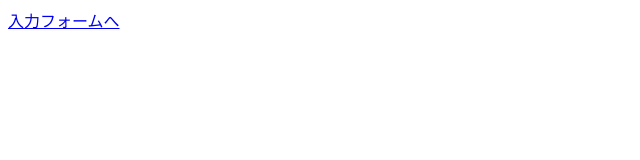
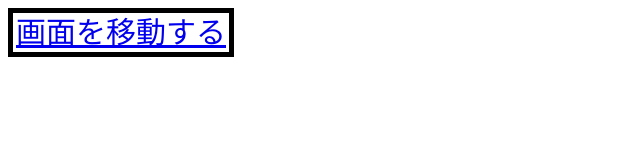
Before and after one commit to out-in062/conflict-test2, a plain HTML site: page index.html in a window 1280 px wide. Shown: the whole page, without its empty margins (0-640 px from the left). Drawn offline with Linux system fonts and the light colour scheme.

Commit message:
index.htmlを修正
リンクの枠線の追加と文字の大きさを修正

```diff
--- a/index.html
+++ b/index.html
@@ -5,8 +5,15 @@
     <meta name="viewport" content="width=device-width, initial-scale=1.0">
     <title>Document</title>
 </head>
+<style>
+        a{
+            border: solid black 5px;
+            padding: 3px;
+        }
+
+</style>
 <body>
-    <a href="form.html">入力フォームへ</a>
+    <a href="form.html" style="font-size: 30px;">画面を移動する</a>
 
 </body>
 </html>
```
